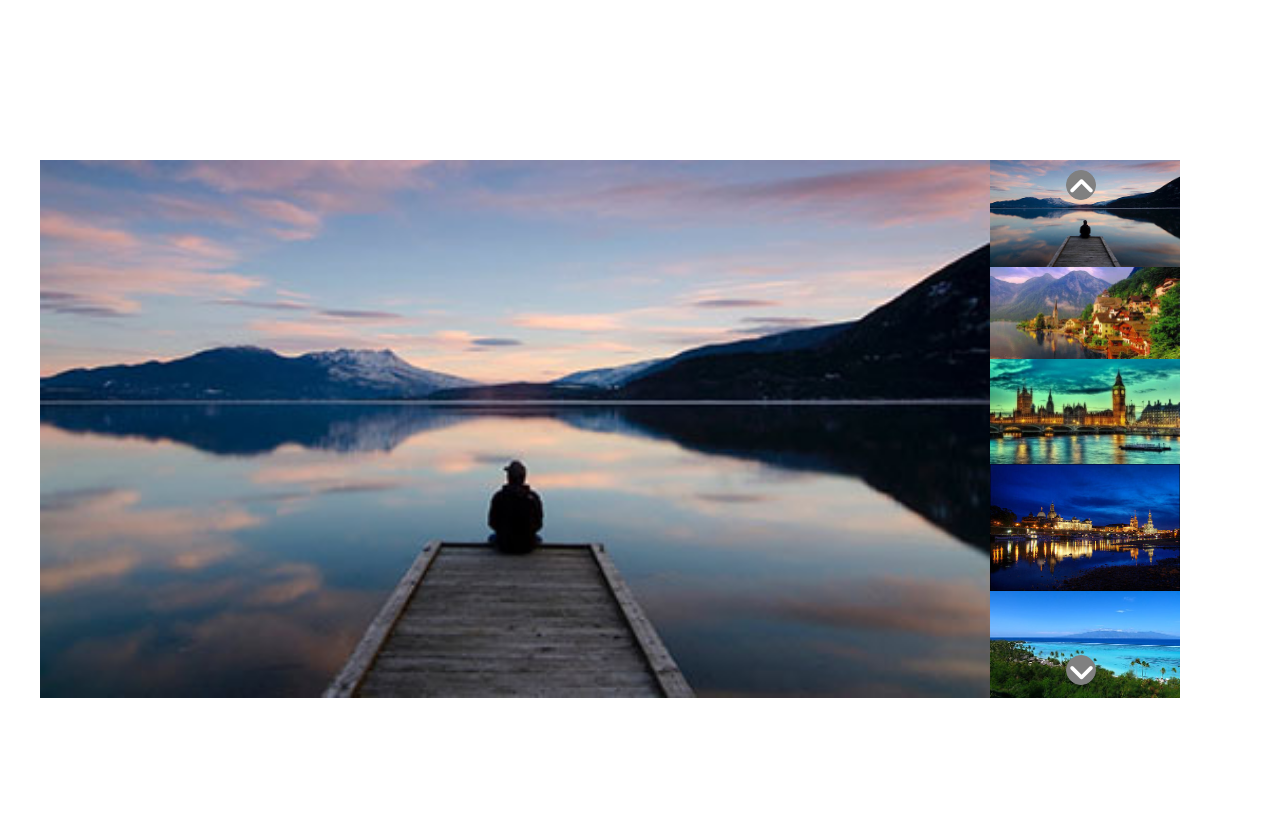
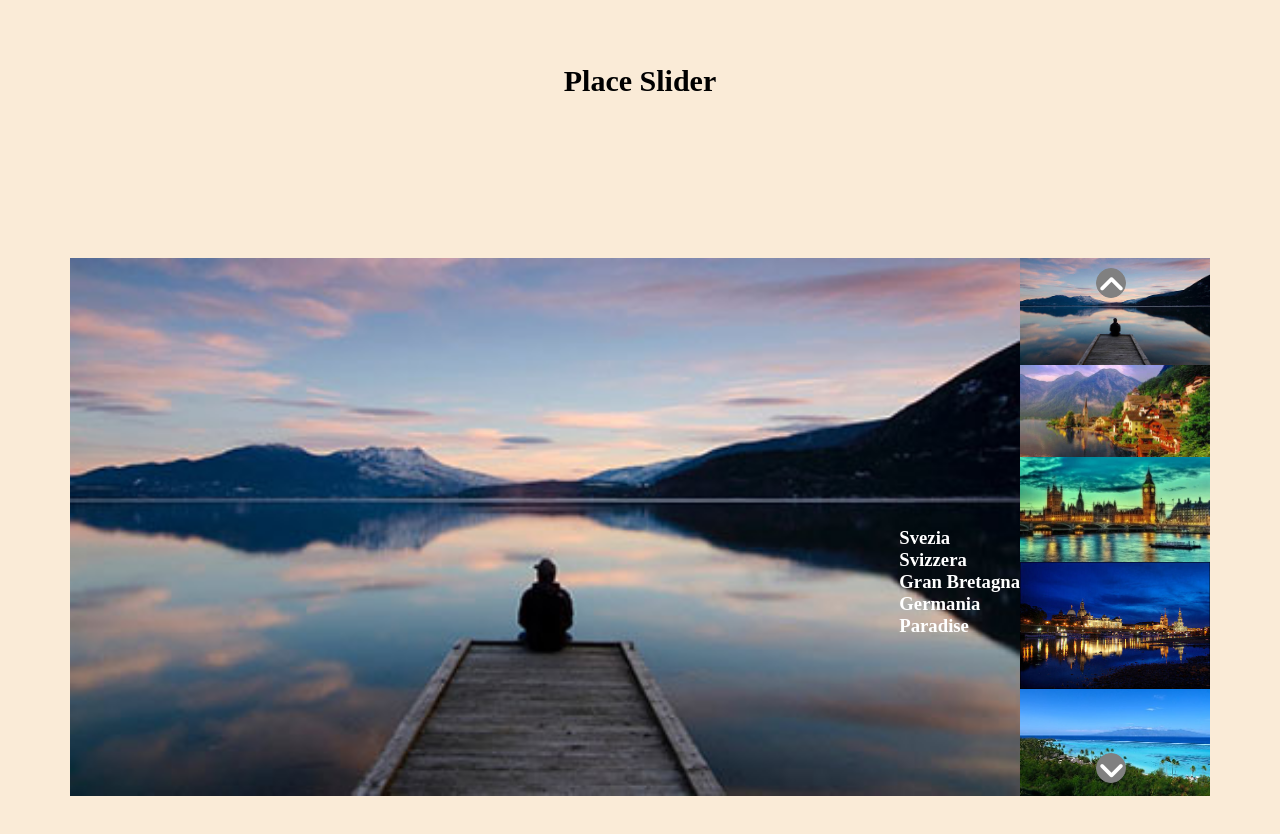
Before and after one commit to EngeneerProgram/vue-slider, a plain HTML site: page index.html in a window 1280 px wide. Drawn offline with nearby package versions, Linux system fonts and the light colour scheme.

Commit message:
implementazione carosello

```diff
--- a/assets/css/style.css
+++ b/assets/css/style.css
@@ -3,20 +3,37 @@
     padding:0;
     box-sizing: border-box;
 }
-
+body{
+    background-color: antiquewhite;
+}
 .container{
     display:flex;
-    width: 1200px;
+    max-width: 1140px;
     margin:10rem auto;
 
+
+    border-radius: 10px;
+
+}
+
+h1{
+    text-align: center;
+    margin-top:4rem;
+    font-size: 30px;
 }
 
 .banner{
    width: 950px;
+   position:relative;
 }
-
+.details{
+    position:absolute;
+    right:0;
+    top:50%;
+    color:white;
+}
 img{
-    width: 100%;
+   width: 100%;
     height: 100%;
 }
 
@@ -66,3 +83,7 @@ img{
     border-radius: 100%;
     text-align: center;
 }
+
+.img_banner{
+
+}
--- a/assets/javascript/main.js
+++ b/assets/javascript/main.js
@@ -5,23 +5,65 @@
  * usiamo la direttiva v-for per stampare tutti i thumbnails.
 Al termine di questa fase ci ritroveremo con lo stesso slider,
 ma costruito dinamicamente attraverso Vue-js.
+
+--3 millestone
+Ora rendiamo lo slider dimanico. Al click dell'utente sulle frecce verso l'alto o verso il basso, l'immagine attiva diventa visibile in formato grande a sinistra e nel suo angolo in basso a destra dovranno essere aggiunti i relativi: - titolo e - testo.
+Allo stesso tempo nelle miniature l'immagine attiva dovrà apparire in evidenza rispetto alle altre
  */
 
 const app = new Vue(
     {
         el : "#app",
         data:{
-            place: {
-                images:[
-                    "./assets/img/01.jpg",
-                    "./assets/img/02.jpg",
-                    "./assets/img/03.jpg",
-                    "./assets/img/04.jpg",
-                    "./assets/img/05.jpg"
-                ]
-            }
+
+            active_images:0,
+            //struttura dati
+            place: [
+                {
+                    image: './assets/img/01.jpg',
+                    title: 'Svezia',
+                    text: 'Lorem ipsum, dolor sit amet consectetur adipisicing elit. Et temporibus voluptatum suscipit tempore aliquid deleniti aut veniam inventore eligendi ex ad ullam, cumque provident totam omnis, magnam dolores dolorum corporis.',
+                },
+                {
+                    image: './assets/img/02.jpg',
+                    title: 'Svizzera',
+                    text: 'Lorem ipsum.',
+                },
+                {
+                    image: './assets/img/03.jpg',
+                    title: 'Gran Bretagna',
+                    text: 'Lorem ipsum, dolor sit amet consectetur adipisicing elit.',
+                },
+                {
+                    image: './assets/img/04.jpg',
+                    title: 'Germania',
+                    text: 'Lorem ipsum, dolor sit amet consectetur adipisicing elit. Et temporibus voluptatum suscipit tempore aliquid deleniti aut veniam inventore eligendi ex ad ullam.',
+                },
+                {
+                    image: './assets/img/05.jpg',
+                    title: 'Paradise',
+                    text: 'Et temporibus voluptatum suscipit tempore aliquid deleniti aut veniam inventore eligendi ex ad ullam, cumque provident totam omnis.',
+                }
+            ]
+
+
+
+
+
         },
         methods:{
+            prew(){
+                console.log(this.prew);
+                this.active_images--
+                if(this.active_images == 0){
+                    console.log("siamo in svezia");
+                }
+
+            },
+            next(){
+                console.log(this.next)
+                this.active_images++
+            }
 
         }
     }
--- a/index.html
+++ b/index.html
@@ -6,21 +6,28 @@
     <title>Document</title>
 </head>
 <body>
+
+    <h1>Place Slider</h1>
     <div id="app">
         <div class="container">
             <div class="banner">
-                <img :src="place.images[0]" alt="">
+                <img :src="place[active_images].image" class="img_banner" alt="">
+                <div class="details">
+                    <h3 v-for="item in place">{{item.title}}</h3>
+                </div>
             </div>
             <div class="list_place">
                 <div class="arrow_direction">
-                    <div class="up"><i class="fa-solid fa-angle-up"></i></div>
-                    <div class="down"><i class="fa-solid fa-angle-down"></i></div>
+                    <div class="up" @click="prew"><i class="fa-solid fa-angle-up"></i></div>
+                    <div class="down"@click="next"><i class="fa-solid fa-angle-down"></i></div>
                 </div>
-                <img :src="place.images[0]" alt="">
+                <!-- <img :src="place.images[0]" alt="">
                 <img :src="place.images[1]" alt="">
                 <img :src="place.images[2]" alt="">
                 <img :src="place.images[3]" alt="">
-                <img :src="place.images[4]" alt="">
+                <img :src="place.images[4]" alt=""> -->
+             <img v-for="(item, index) in place " :src="item.image" alt="">
+
             </div>
         </div>
     </div>
```
